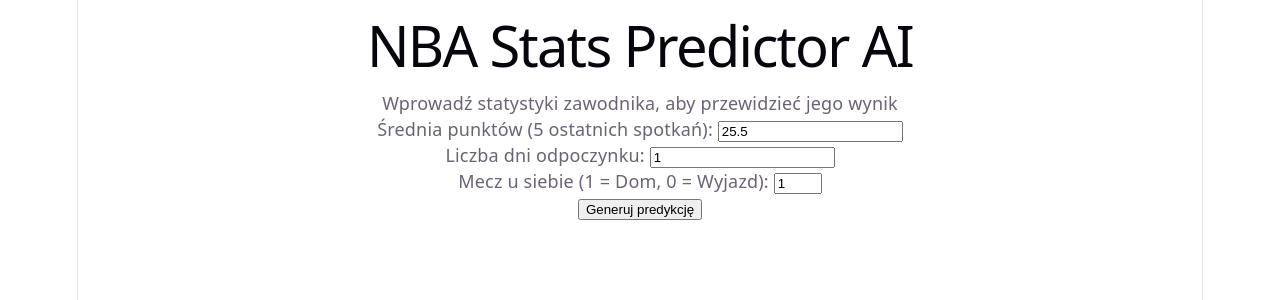
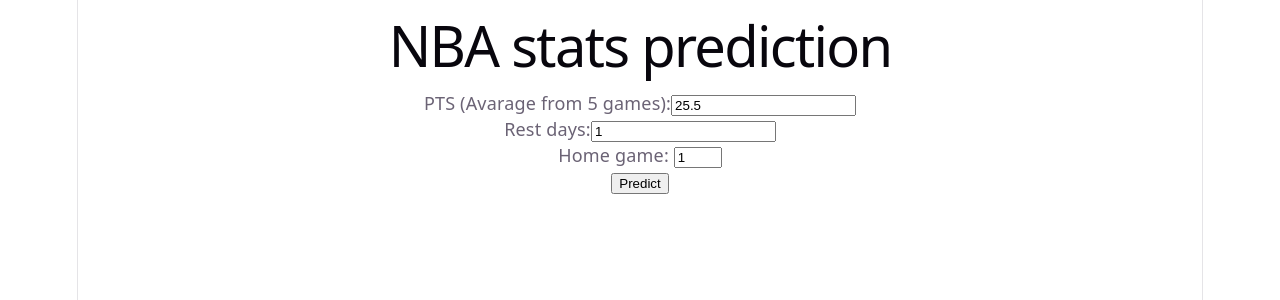
Before and after one commit to matgoc21/NBA_APP, a React app in the folder frontend/: page / in a window 1280 px wide. Shown: the top 300 px of the page. Built offline with nearby package versions, Linux system fonts and the light colour scheme; the HTML template or start-up script is replaced by a standard one.

Commit message:
changes into the frontend

```diff
--- a/frontend/src/App.jsx
+++ b/frontend/src/App.jsx
@@ -1,67 +1,54 @@
-import { useState } from 'react';
-import './App.css';
-
+import { useState } from "react";
 function App() {
-  // stany dla trzech cech, z domyślnymi wartościami
   const [pts, setPts] = useState(25.5);
   const [rest, setRest] = useState(1);
-  const [home, setHHome] = useState(1);
-
-  // stan do przechowywania wyniku z backendu
+  const [home, setHome] = useState(1);
   const [prediction, setPrediction] = useState(null);
-
-  // funkcja wywołana po kliknięciu przycisku
-
   const handleSubmit = async (e) => {
-    e.preventdefault(); // zapobiega przeładowaniu strony po wysłaniu formularza
-
+    e.preventDefault(); // Blokuje domyślne przeładowanie strony po wysłaniu formularza
     try {
-      const response = await fetch('http://127.0.0.1:8000/a[i/predict', {
+      const response = await fetch('http://127.0.0.1:8000/api/predict/', {
         method: 'POST',
         headers: {
           'Content-Type': 'application/json',
         },
         body: JSON.stringify({
-          PTS_5G_AVG: parsFloat(pts),
-          DAYS_REST: parseFloat(rest),
-          HOME_GAME: parseInt(home)
+          PTS_5G_AVG: parseFloat(pts),
+          DAYS_REST: parseInt(rest),
+          HOME_GAME: parseFloat(home)
         })
       });
-
       const data = await response.json();
       setPrediction(data.predicted_pts);
-    } catch (error) {
-      console.error('Błąd komunikacji z backendem:', error);
+    } catch(error){
+      console.error("Błąd zapytania:", error);
+
     }
   };
-
   return (
-    <div className="app-container">
-      <h1>NBA Stats Predictor AI </h1>
-      <p> Wprowadź statystyki zawodnika, aby przewidzieć jego wynik </p>
-      <form onSubmit={handleSubmit} className="prediction-form">
-        <div className="form-group">
-          <label>Średnia punktów (5 ostatnich spotkań): </label>
-          <input type="number" step="0.1" value={pts} onChange={(e) => setPts(e.target.value)} />
+    <div>
+      <h1>NBA stats prediction </h1>
+      <form onSubmit={handleSubmit}>
+        <div>
+          <label>PTS (Avarage from 5 games):</label>
+          <input type="number" step= "0.1" value = {pts} onChange = {(e) => setPts(e.target.value)} />
         </div>
-        <div className="form-group">
-          <label>Liczba dni odpoczynku: </label>
+        <div>
+          <label>Rest days:</label>
           <input type="number" value={rest} onChange={(e) => setRest(e.target.value)} />
-      </div>
-        <div className="form-group">
-          <label>Mecz u siebie (1 = Dom, 0 = Wyjazd): </label>
+        </div>
+        <div>
+          <label> Home game: </label>
           <input type="number" min="0" max="1" value={home} onChange={(e) => setHome(e.target.value)} />
         </div>
-        <button type="submit">Generuj predykcję</button>
+        <button type="submit">Predict</button>
       </form>
-
-      {/*sekcja wyniku predykcji, pojawia się tylko jeśli prediction nie jest null */}
+      {/* warunkowe renderowanie - div pojawi się tylko, gdy prediction nie jest null */}
       {prediction !== null && (
-        <div className="result-box">
-          <h2>Przewidywana liczba punktów: {prediction.toFixed(1)}</h2>
-        </div>
+        <h2>Predicted points: {prediction.toFixed(1)}</h2>
       )}
     </div>
   );
 }
+
 export default App;
```
Also changed, not shown: 1 other file (tests, documents, lock files or other folders).
